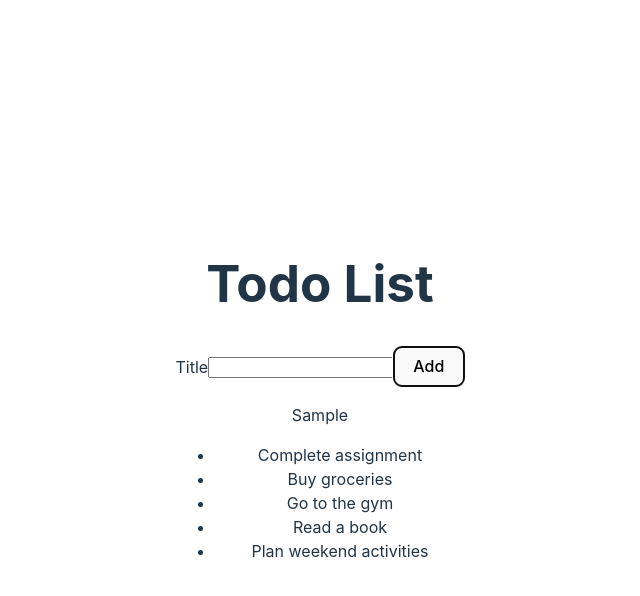
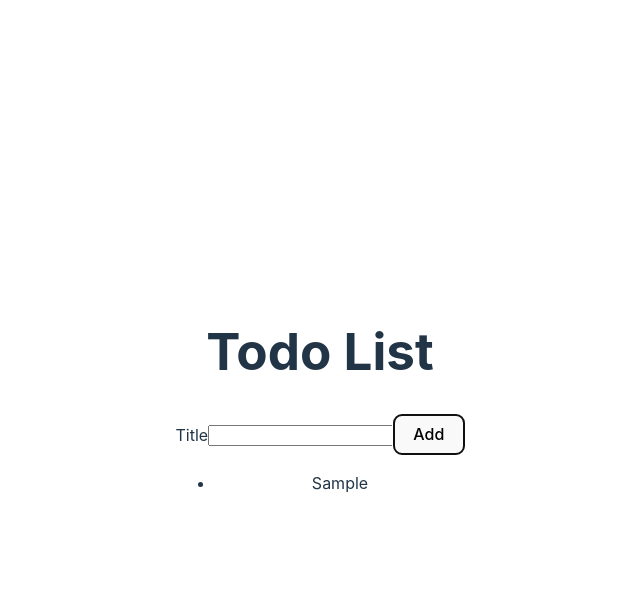
Before and after one commit to DAzarenkov/react-todo, a React (Vite) app: page / in a window 1280 px wide. Both pictures are taken after typing "Sample" into the empty fields and a click on the button "Add". Shown: the top 596 px of the page, without its empty margins (320-960 px from the left). Built offline with nearby package versions, Linux system fonts and the light colour scheme.

Commit message:
Add assignment for lesson 1_4

```diff
--- a/src/AddTodoForm.jsx
+++ b/src/AddTodoForm.jsx
@@ -1,19 +1,30 @@
-function AddTodoForm(props) {
+import {useState} from "react";
+
+function AddTodoForm({onAddTodo}) {
+
+  const [todoTitle, setTodoTitle] = useState('');
+
+  const handleTitleChange = (event) => {
+    const newTodoTitle = event.target.value;
+    setTodoTitle(newTodoTitle);
+  };
 
   const handleAddTodo = (event) => {
     event.preventDefault();
 
-    const todoTitle = event.target.title.value;
     console.log(todoTitle);
-    props.onAddTodo(todoTitle);
+    onAddTodo({
+      title: todoTitle,
+      id: Date.now()
+    });
 
-    event.target.reset();
+    setTodoTitle('');
   };
 
   return (
     <form onSubmit={handleAddTodo}>
       <label htmlFor="todoTitle">Title</label>
-      <input type="text" id="todoTitle" name="title"/>
+      <input type="text" id="todoTitle" name="title" value={todoTitle} onChange={handleTitleChange}/>
       <button type="submit">Add</button>
     </form>
   );
--- a/src/App.jsx
+++ b/src/App.jsx
@@ -5,14 +5,17 @@
 
 function App() {
 
-  const [newTodo, setNewTodo] = useState('');
+  const [todoList, setTodoList] = useState([]);
+
+  const addTodo = (newTodo) => {
+    setTodoList([...todoList, newTodo]);
+  };
 
   return (
     <>
       <h1>Todo List</h1>
-      <AddTodoForm onAddTodo={setNewTodo}/>
-      <p>{newTodo}</p>
-      <TodoList/>
+      <AddTodoForm onAddTodo={addTodo}/>
+      <TodoList todoList={todoList}/>
     </>
   )
 }
--- a/src/TodoList.jsx
+++ b/src/TodoList.jsx
@@ -1,18 +1,10 @@
 import TodoListItem from "./TodoListItem.jsx";
 
-const todoList = [
-  {id: 1, title: "Complete assignment"},
-  {id: 2, title: "Buy groceries"},
-  {id: 3, title: "Go to the gym"},
-  {id: 4, title: "Read a book"},
-  {id: 5, title: "Plan weekend activities"}
-];
-
-function TodoList() {
+function TodoList({todoList}) {
   return (
     <ul>
       {todoList.map(function (listItem) {
-        return <TodoListItem key={listItem.id} todo={listItem} />
+        return <TodoListItem key={listItem.id} todo={listItem}/>
       })}
     </ul>
   )
--- a/src/TodoListItem.jsx
+++ b/src/TodoListItem.jsx
@@ -1,6 +1,6 @@
-function TodoListItem(props){
+function TodoListItem({todo}) {
   return (
-    <li>{props.todo.title}</li>
+    <li>{todo.title}</li>
   )
 }
 
```
